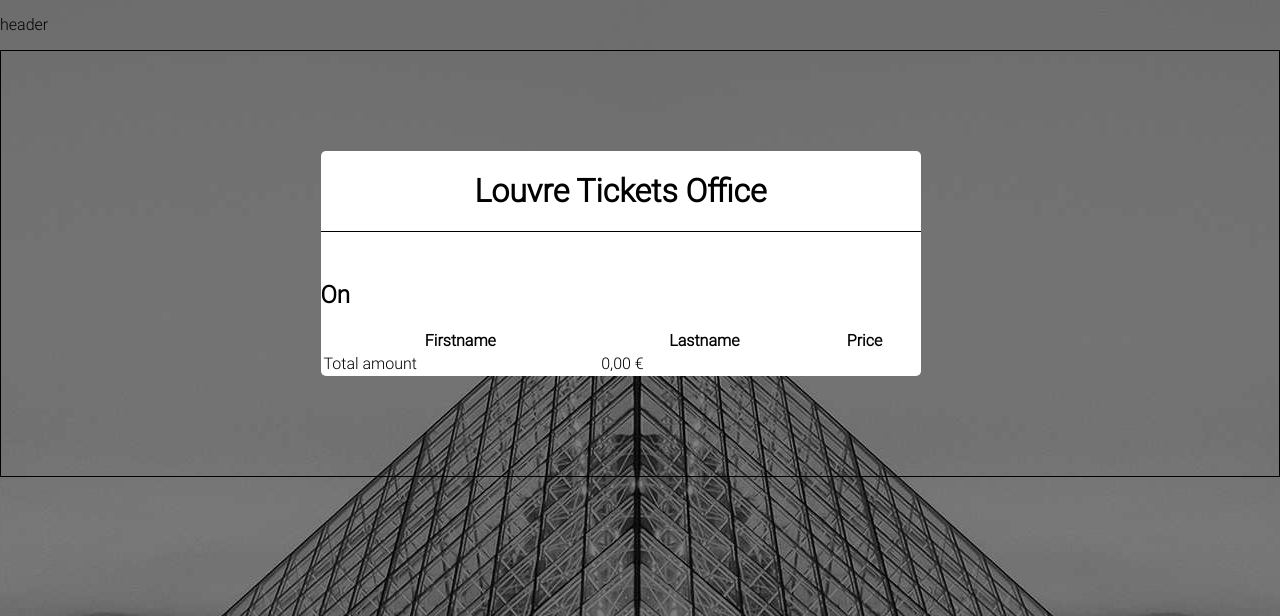
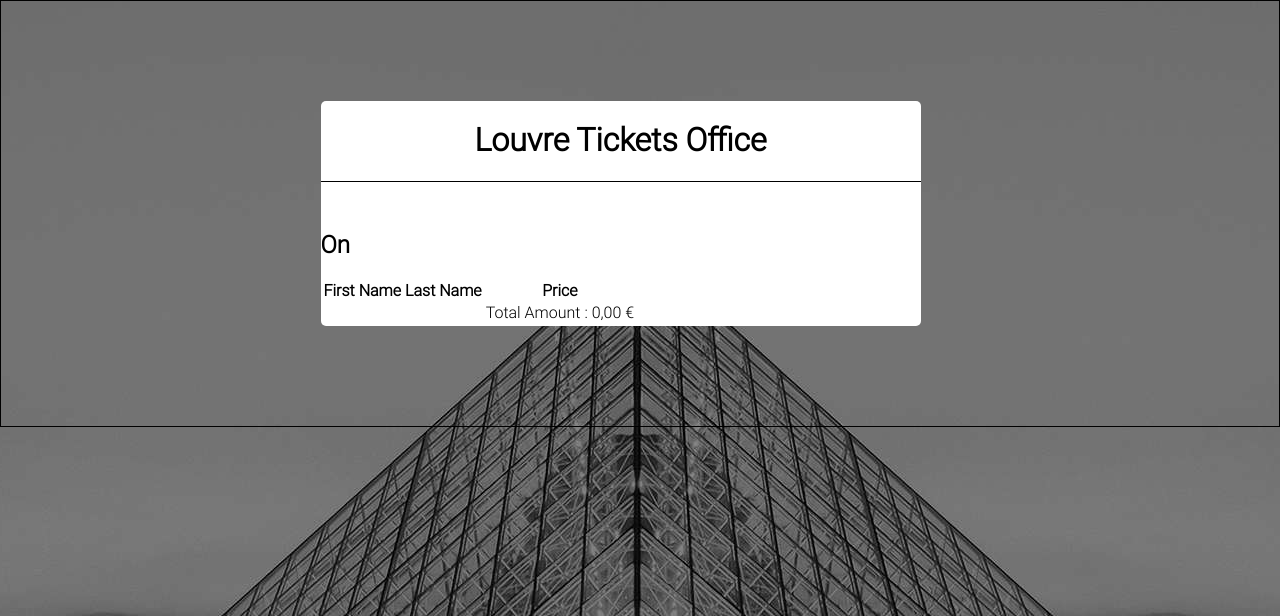
Before and after one commit to Wolfy64/Project4, a Symfony app: template templates/louvre/payment.html.twig in a window 1280 px wide. Shown: the top 616 px of the page. Run offline with Twig, Linux system fonts and the light colour scheme; the template is opened without the code that fills it, so the values that code supplies are empty; some libraries are stand-ins or nearby versions.

Commit message:
Fix render View
minor change about text and css

```diff
--- a/src/Form/GuestType.php
+++ b/src/Form/GuestType.php
@@ -26,7 +26,7 @@ class GuestType extends AbstractType
                 'label' => 'Select Your Country :'])
             ->add('dateOfBirth', BirthdayType::class, [
                 'widget' => 'single_text',
-                'label' => 'Enter Your Date Of Birth :']);
+                'label' => 'Date Of Birth :']);
     }
 
     public function configureOptions(OptionsResolver $resolver)
--- a/src/Form/ReservationType.php
+++ b/src/Form/ReservationType.php
@@ -19,14 +19,14 @@ class ReservationType extends AbstractType
             ->add('bookingDate', DateType::class, [
                 'widget' => 'single_text',
                 'attr' => ['value' => \date('Y-m-d')],
-                'label' => 'Please Choose Your Date :'])
+                'label' => 'Pick your day :'])
             ->add('visitType', ChoiceType::class, [
                 'choices' => [
                     'Full-day' => 'fullDay',
                     'Half-day' => 'halfDay'],
                 'expanded' => \TRUE,
                 'multiple' => \FALSE,
-                'label' => 'Which kind of tickets do you wish :'])
+                'label' => 'Select your ticket :'])
             ->add('tickets', CollectionType::class, [
                 'entry_type' => TicketType::class,
                 'allow_add' => true,
@@ -34,7 +34,7 @@ class ReservationType extends AbstractType
             ->add('email', TextType::class, [
                 'attr' => [
                     'placeholder' => 'John.Doe@mail.com'],
-                'label' => 'Enter Your Email Adress'
+                'label' => 'Email Address'
             ]);
     }
 
--- a/src/Form/TicketType.php
+++ b/src/Form/TicketType.php
@@ -17,7 +17,7 @@ class TicketType extends AbstractType
             ->add('guest', GuestType::class, ['label' => false])
             ->add('reducedPrice', CheckboxType::class, [
                 'required' => false,
-                'label' => 'Do you have a Price Reduction ?']);
+                'label' => 'I have a reduction price']);
     }
 
     public function configureOptions(OptionsResolver $resolver)
--- a/src/Validator/Constraints/PublicHolidayValidator.php
+++ b/src/Validator/Constraints/PublicHolidayValidator.php
@@ -11,7 +11,7 @@ class PublicHolidayValidator extends ConstraintValidator
         '01/05',
         '01/11',
         '25/12'];
-    const DAY_OFF = ['Tuesday'];
+    const DAY_OFF = ['Tuesday','Sunday'];
 
     public function validate($date, Constraint $constraint)
     {
--- a/templates/base.html.twig
+++ b/templates/base.html.twig
@@ -10,14 +10,11 @@
     {% block stylesheets %}
         <link rel="stylesheet" type="text/css" href="https://cdnjs.cloudflare.com/ajax/libs/normalize/7.0.0/normalize.min.css">
         <link rel="stylesheet" type="text/css" href="style.css">
+        <script src="https://use.fontawesome.com/2c5a94bf03.js"></script>
         <script type="text/javascript" src="http://code.jquery.com/jquery-latest.min.js"></script>
         <script type="text/javascript" src="jquery.js"></script>
     {% endblock %}
 </head>
-
-<header>
-    <p>header</p>
-</header>
 
 <body>
     <div class="container">
--- a/templates/louvre/payment.html.twig
+++ b/templates/louvre/payment.html.twig
@@ -7,10 +7,10 @@
         </div>
         <h2>On {{ bookingDate }}</h2>
         <div>
-            <table style="width:100%">
+            <table>
                 <thead>
-                    <th>Firstname</th>
-                    <th>Lastname</th>
+                    <th>First Name</th>
+                    <th>Last Name</th>
                     <th>Price</th>
                 </thead>
                  {% for ticket in tickets %}
@@ -21,13 +21,13 @@
                 </tbody>
                  {% endfor %}
                  <tfoot>
-                     <td>Total amount</td>
-                     <td>{{ amount/100 }},00 €</td>
+                     <td class="emtpty"></td>
+                     <td class="emtpty"></td>
+                     <td class="amount">Total Amount : {{ amount/100 }},00 €</td>
                  </tfoot>
             </table>
         </div>
-
-        {# =========== STRIPE =========== #}
+        <div class="payment">
             <form action="/payment" method="POST">
                 <script
                     src="https://checkout.stripe.com/checkout.js"
@@ -38,10 +38,10 @@
                     data-description="{{ countTicket }} ticket(s)"
                     data-image="{{ absolute_url('logo.png')}}"
                     data-locale="auto"
-                data-currency='eur'
-                data-email={{ email }}
+                    data-currency='eur' data-email={{ email }}
                     data-allow-remember-me=false>
                 </script>
             </form>
         </div>
+    </div>
 {% endblock %}
```
Also changed, not shown: src/Controller/LouvreController.php (+5 -15 lines), 1 other file. Lines whose indentation alone changed are shown as unchanged.
